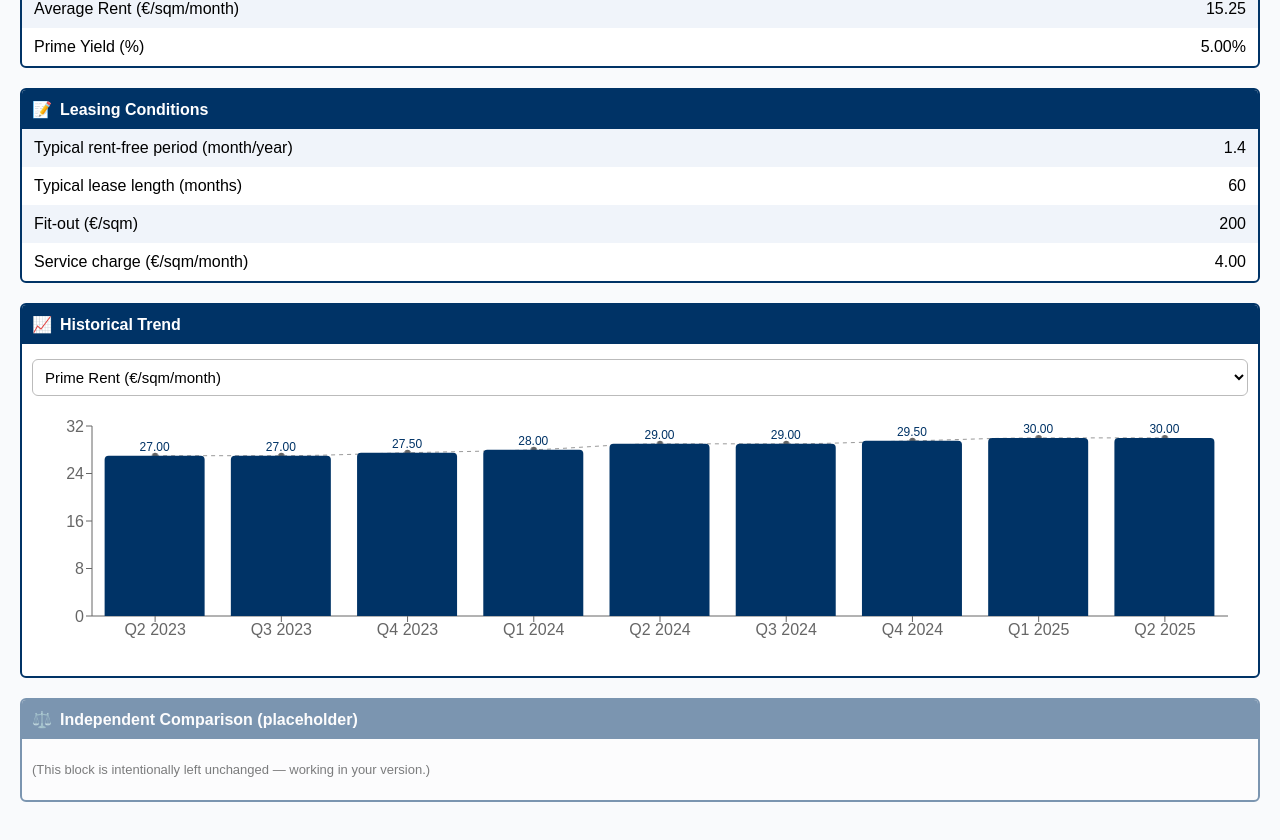
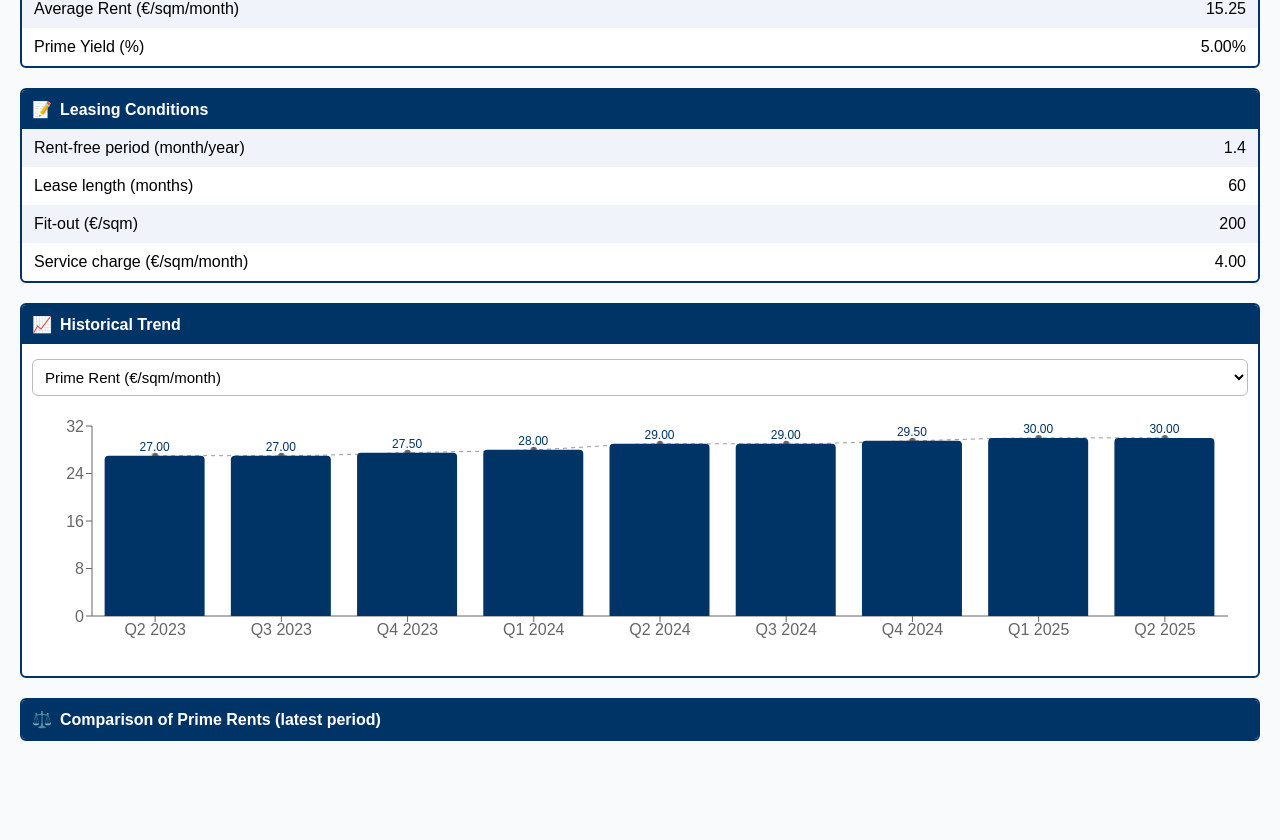
Before and after one commit to Musicandy13/market-data-cee-map, a React (Vite) app: page / in a window 1280 px wide. Shown: the part 754-1594 px from the top of the page. After the commit the page ends 1535 px from the top, so only its background shows below. Built offline with nearby package versions, Linux system fonts and the light colour scheme.

Commit message:
Update DataExplorer.jsx

```diff
--- a/src/DataExplorer.jsx
+++ b/src/DataExplorer.jsx
@@ -13,34 +13,34 @@ import "./App.css";
 
 /* ===== Helpers ===== */
 function fmtNumber(n) {
-  if (n === null || n === undefined || n === "" || Number.isNaN(n)) return "–";
-  if (Math.abs(n) >= 1000)
-    return n.toLocaleString(undefined, { maximumFractionDigits: 0 });
+  if (n === null || n === undefined || Number.isNaN(n)) return "–";
+  if (Math.abs(n) >= 1000) return n.toLocaleString(undefined, { maximumFractionDigits: 0 });
   return n.toLocaleString(undefined, { maximumFractionDigits: 2 });
 }
+
 function fmtMoney(n) {
-  if (n === null || n === undefined || n === "" || Number.isNaN(n)) return "–";
-  return n.toLocaleString(undefined, {
-    minimumFractionDigits: 2,
-    maximumFractionDigits: 2,
-  });
+  if (n === null || n === undefined || Number.isNaN(n)) return "–";
+  return n.toLocaleString(undefined, { minimumFractionDigits: 2, maximumFractionDigits: 2 });
 }
+
 function fmtPercent(n) {
-  if (n === null || n === undefined || n === "" || Number.isNaN(n)) return "–";
+  if (n === null || n === undefined || Number.isNaN(n)) return "–";
+  if (Math.abs(n) <= 1) return (n * 100).toFixed(2) + "%";
   return Number(n).toFixed(2) + "%";
 }
+
 function coerceNumber(v) {
   if (v === null || v === undefined) return null;
   if (typeof v === "number") return v;
   let s = String(v).trim();
   if (s === "" || s === "–") return null;
   s = s.replace(/[€%\s]/g, "");
-  if (s.indexOf(",") >= 0 && s.indexOf(".") >= 0)
-    s = s.replace(/\./g, "").replace(",", ".");
-  else if (s.indexOf(",") >= 0) s = s.replace(",", ".");
+  if (s.includes(",") && s.includes(".")) s = s.replace(/\./g, "").replace(",", ".");
+  else if (s.includes(",")) s = s.replace(",", ".");
   const num = parseFloat(s);
   return Number.isNaN(num) ? null : num;
 }
+
 function Row({ label, value }) {
   return (
     <div className="row">
@@ -78,7 +78,7 @@ function buildTrendSeries(raw, country, city, submarket, metric) {
   return out;
 }
 
-/* ===== Custom single tooltip ===== */
+/* ===== Tooltip for Chart ===== */
 const SingleTooltip = ({ active, payload, label, metric }) => {
   if (active && payload && payload.length) {
     const val = payload[0].value;
@@ -91,14 +91,7 @@ const SingleTooltip = ({ active, payload, label, metric }) => {
     )
       text = fmtMoney(val);
     return (
-      <div
-        style={{
-          background: "white",
-          border: "1px solid #ccc",
-          padding: "4px 8px",
-          fontSize: "12px",
-        }}
-      >
+      <div style={{ background: "white", border: "1px solid #ccc", padding: "4px 8px", fontSize: "12px" }}>
         <strong>{label}</strong>
         <div>{text}</div>
       </div>
@@ -109,8 +102,7 @@ const SingleTooltip = ({ active, payload, label, metric }) => {
 
 /* ===== Chart ===== */
 function BarTrendChart({ data, metric }) {
-  if (!data || data.length === 0)
-    return <div style={{ marginTop: 10 }}>No data for this metric.</div>;
+  if (!data || data.length === 0) return <div style={{ marginTop: 10 }}>No data for this metric.</div>;
 
   const formatValue = (v) => {
     if (metric === "vacancyRate" || metric === "primeYield") return fmtPercent(v);
@@ -129,20 +121,9 @@ function BarTrendChart({ data, metric }) {
         <XAxis dataKey="period" />
         <YAxis />
         <Tooltip content={<SingleTooltip metric={metric} />} />
-        <Line
-          type="monotone"
-          dataKey="value"
-          stroke="#999"
-          strokeDasharray="4 4"
-          dot={{ r: 3, fill: "#666" }}
-        />
+        <Line type="monotone" dataKey="value" stroke="#999" strokeDasharray="4 4" dot={{ r: 3, fill: "#666" }} />
         <Bar dataKey="value" fill="#003366" radius={[4, 4, 0, 0]}>
-          <LabelList
-            dataKey="value"
-            position="top"
-            formatter={(v) => formatValue(v)}
-            style={{ fill: "#003366", fontSize: "12px" }}
-          />
+          <LabelList dataKey="value" position="top" formatter={(v) => formatValue(v)} style={{ fill: "#003366", fontSize: "12px" }} />
         </Bar>
       </ComposedChart>
     </ResponsiveContainer>
@@ -150,15 +131,36 @@ function BarTrendChart({ data, metric }) {
 }
 
 /* ===== Independent Comparison Block ===== */
-function ComparisonBlock() {
+function ComparisonBlock({ raw, baseCountry, baseCity, baseSubmarket }) {
+  if (!raw) return null;
+  const countries = Object.keys(raw.countries || {});
+  const results = [];
+
+  for (const c of countries) {
+    const cities = Object.keys(raw.countries[c]?.cities || {});
+    for (const ct of cities) {
+      const periods = Object.keys(raw.countries[c].cities[ct]?.periods || {});
+      const latest = periods[periods.length - 1];
+      const data = raw.countries[c].cities[ct].periods[latest];
+      const market = data.market || {};
+      const val = coerceNumber(market.primeRentEurSqmMonth);
+      if (val) results.push({ country: c, city: ct, rent: val });
+    }
+  }
+
+  results.sort((a, b) => b.rent - a.rent);
+
   return (
-    <div className="section-box" style={{ opacity: 0.5 }}>
+    <div className="section-box">
       <div className="section-header">
-        <span>⚖️</span> Independent Comparison (placeholder)
+        <span>⚖️</span> Comparison of Prime Rents (latest period)
       </div>
-      <p style={{ fontSize: "13px", padding: "10px" }}>
-        (This block is intentionally left unchanged — working in your version.)
-      </p>
+      {results.map((r) => (
+        <div key={r.city} style={{ display: "flex", justifyContent: "space-between", padding: "4px 0" }}>
+          <div>{r.city} ({r.country})</div>
+          <div>{fmtMoney(r.rent)}</div>
+        </div>
+      ))}
     </div>
   );
 }
@@ -174,7 +176,9 @@ export default function DataExplorerApp() {
   const [period, setPeriod] = useState("");
   const [selectedMetric, setSelectedMetric] = useState("primeRentEurSqmMonth");
 
+  /* === Load JSON === */
   useEffect(() => {
+    setLoading(true);
     fetch("/market_data.json")
       .then((r) => {
         if (!r.ok) throw new Error(`HTTP ${r.status}`);
@@ -187,31 +191,27 @@ export default function DataExplorerApp() {
         const periods = Object.keys(json.countries[firstC]?.cities?.[firstCity]?.periods || {});
         const firstPeriod = periods[0] || "";
         const firstSub =
-          Object.keys(
-            json.countries[firstC]?.cities?.[firstCity]?.periods?.[firstPeriod]?.subMarkets || {}
-          )[0] || "";
+          Object.keys(json.countries[firstC]?.cities?.[firstCity]?.periods?.[firstPeriod]?.subMarkets || {})[0] || "";
         setCountry(firstC);
         setCity(firstCity);
         setPeriod(firstPeriod);
         setSubmarket(firstSub);
       })
-      .catch((err) => setErrorLoading(err.message || String(err)))
+      .catch((err) => {
+        setErrorLoading(err.message || String(err));
+      })
       .finally(() => setLoading(false));
   }, []);
 
+  /* === Safe sync when switching === */
   useEffect(() => {
     if (!raw || !country) return;
     const cities = Object.keys(raw.countries[country]?.cities || {});
-    const newCity = cities.includes(city) ? city : cities[0];
-    const periods = Object.keys(raw.countries[country]?.cities?.[newCity]?.periods || {});
-    const newPeriod = periods.includes(period) ? period : periods[0];
-    const subs = Object.keys(
-      raw.countries[country]?.cities?.[newCity]?.periods?.[newPeriod]?.subMarkets || {}
-    );
-    const newSub = subs.includes(submarket) ? submarket : subs[0] || "";
-    setCity(newCity);
-    setPeriod(newPeriod);
-    setSubmarket(newSub);
+    if (!cities.includes(city)) setCity(cities[0]);
+    const periods = Object.keys(raw.countries[country]?.cities?.[city]?.periods || {});
+    if (!periods.includes(period)) setPeriod(periods[0]);
+    const subs = Object.keys(raw.countries[country]?.cities?.[city]?.periods?.[period]?.subMarkets || {});
+    if (!subs.includes(submarket)) setSubmarket(subs[0] || "");
   }, [country, raw]);
 
   if (loading) return <div style={{ padding: 30 }}>Loading…</div>;
@@ -221,30 +221,23 @@ export default function DataExplorerApp() {
         Error loading data: {errorLoading}
       </div>
     );
-  if (!raw) return <div style={{ padding: 30 }}>No data found.</div>;
 
   const countries = Object.keys(raw?.countries || {});
   const cities = country ? Object.keys(raw.countries[country].cities || {}) : [];
-  const periods = raw?.countries?.[country]?.cities?.[city]
-    ? Object.keys(raw.countries[country].cities[city].periods || {})
-    : [];
-  const periodObj = raw?.countries?.[country]?.cities?.[city]?.periods?.[period] || {};
+  const periods = Object.keys(raw.countries[country].cities[city]?.periods || {});
+  const periodObj = raw.countries[country].cities[city].periods[period];
   const subs = Object.keys(periodObj?.subMarkets || {});
   const g = (k) =>
-    periodObj?.subMarkets?.[submarket]?.[k] ??
-    periodObj?.market?.[k] ??
-    null;
-  const leasing =
-    periodObj?.subMarkets?.[submarket]?.leasing ??
-    periodObj?.leasing ??
-    {};
+    periodObj?.subMarkets?.[submarket]?.[k] ?? periodObj?.market?.[k] ?? null;
+  const leasing = periodObj?.subMarkets?.[submarket]?.leasing ?? periodObj?.leasing ?? {};
 
+  /* === Render === */
   return (
     <div style={{ fontFamily: "Arial, sans-serif", padding: "20px" }}>
       <h1>{city} Office Market</h1>
 
-      {/* --- Selectors --- */}
-      <div style={{ marginBottom: 10 }}>
+      {/* Selectors */}
+      <div>
         <select value={country} onChange={(e) => setCountry(e.target.value)}>
           {countries.map((c) => (
             <option key={c}>{c}</option>
@@ -278,37 +271,14 @@ export default function DataExplorerApp() {
         </div>
         <Row label="Total Stock (sqm)" value={fmtNumber(g("totalStock"))} />
         <Row label="Vacancy (sqm)" value={fmtNumber(g("vacancy"))} />
-        <Row
-          label="Vacancy Rate (%)"
-          value={fmtPercent(
-            Math.abs(coerceNumber(g("vacancyRate"))) <= 1
-              ? coerceNumber(g("vacancyRate")) * 100
-              : coerceNumber(g("vacancyRate"))
-          )}
-        />
+        <Row label="Vacancy Rate (%)" value={fmtPercent(g("vacancyRate"))} />
         <Row label="Take-up (sqm)" value={fmtNumber(g("takeUp"))} />
         <Row label="Net Absorption (sqm, YTD)" value={fmtNumber(g("netAbsorption"))} />
         <Row label="Completed (sqm, YTD)" value={fmtNumber(g("completionsYTD"))} />
-        <Row
-          label="Under Construction (sqm)"
-          value={fmtNumber(g("underConstruction"))}
-        />
-        <Row
-          label="Prime Rent (€/sqm/month)"
-          value={fmtMoney(coerceNumber(g("primeRentEurSqmMonth")))}
-        />
-        <Row
-          label="Average Rent (€/sqm/month)"
-          value={fmtMoney(coerceNumber(g("averageRentEurSqmMonth")))}
-        />
-        <Row
-          label="Prime Yield (%)"
-          value={fmtPercent(
-            Math.abs(coerceNumber(g("primeYield"))) <= 1
-              ? coerceNumber(g("primeYield")) * 100
-              : coerceNumber(g("primeYield"))
-          )}
-        />
+        <Row label="Under Construction (sqm)" value={fmtNumber(g("underConstruction"))} />
+        <Row label="Prime Rent (€/sqm/month)" value={fmtMoney(g("primeRentEurSqmMonth"))} />
+        <Row label="Average Rent (€/sqm/month)" value={fmtMoney(g("averageRentEurSqmMonth"))} />
+        <Row label="Prime Yield (%)" value={fmtPercent(g("primeYield"))} />
       </div>
 
       {/* ---- Leasing ---- */}
@@ -316,22 +286,10 @@ export default function DataExplorerApp() {
         <div className="section-header">
           <span>📝</span> Leasing Conditions
         </div>
-        <Row
-          label="Typical rent-free period (month/year)"
-          value={fmtNumber(leasing?.rentFreeMonthPerYear)}
-        />
-        <Row
-          label="Typical lease length (months)"
-          value={fmtNumber(leasing?.leaseLengthMonths)}
-        />
-        <Row
-          label="Fit-out (€/sqm)"
-          value={fmtNumber(leasing?.fitOutEurSqmShellCore)}
-        />
-        <Row
-          label="Service charge (€/sqm/month)"
-          value={fmtMoney(leasing?.serviceChargeEurSqmMonth)}
-        />
+        <Row label="Rent-free period (month/year)" value={fmtNumber(leasing?.rentFreeMonthPerYear)} />
+        <Row label="Lease length (months)" value={fmtNumber(leasing?.leaseLengthMonths)} />
+        <Row label="Fit-out (€/sqm)" value={fmtNumber(leasing?.fitOutEurSqmShellCore)} />
+        <Row label="Service charge (€/sqm/month)" value={fmtMoney(leasing?.serviceChargeEurSqmMonth)} />
       </div>
 
       {/* ---- Historical Trend ---- */}
@@ -366,20 +324,12 @@ export default function DataExplorerApp() {
             ))}
           </select>
 
-          <BarTrendChart
-            data={buildTrendSeries(raw, country, city, submarket, selectedMetric)}
-            metric={selectedMetric}
-          />
+          <BarTrendChart data={buildTrendSeries(raw, country, city, submarket, selectedMetric)} metric={selectedMetric} />
         </div>
       </div>
 
       {/* ---- Independent Comparison ---- */}
-      <ComparisonBlock
-        raw={raw}
-        baseCountry={country}
-        baseCity={city}
-        baseSubmarket={submarket}
-      />
+      <ComparisonBlock raw={raw} baseCountry={country} baseCity={city} baseSubmarket={submarket} />
     </div>
   );
 }
```
